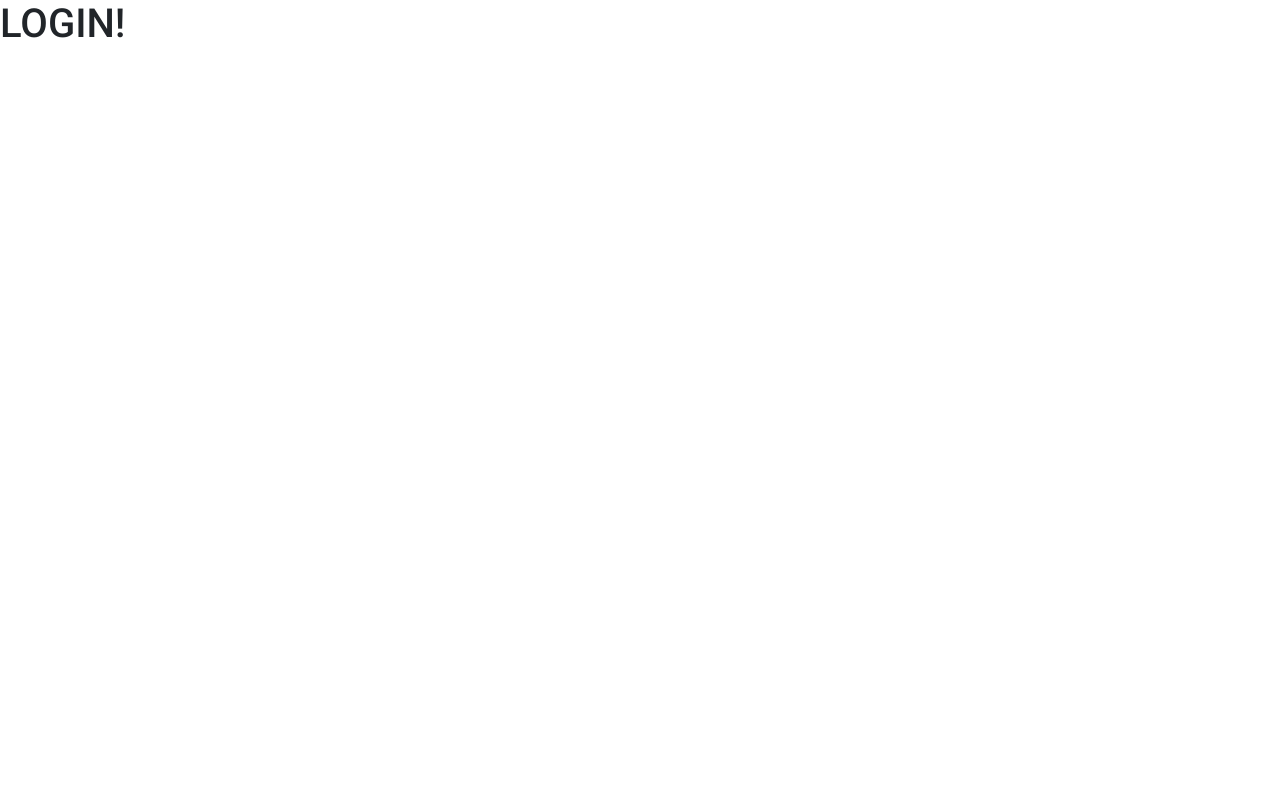
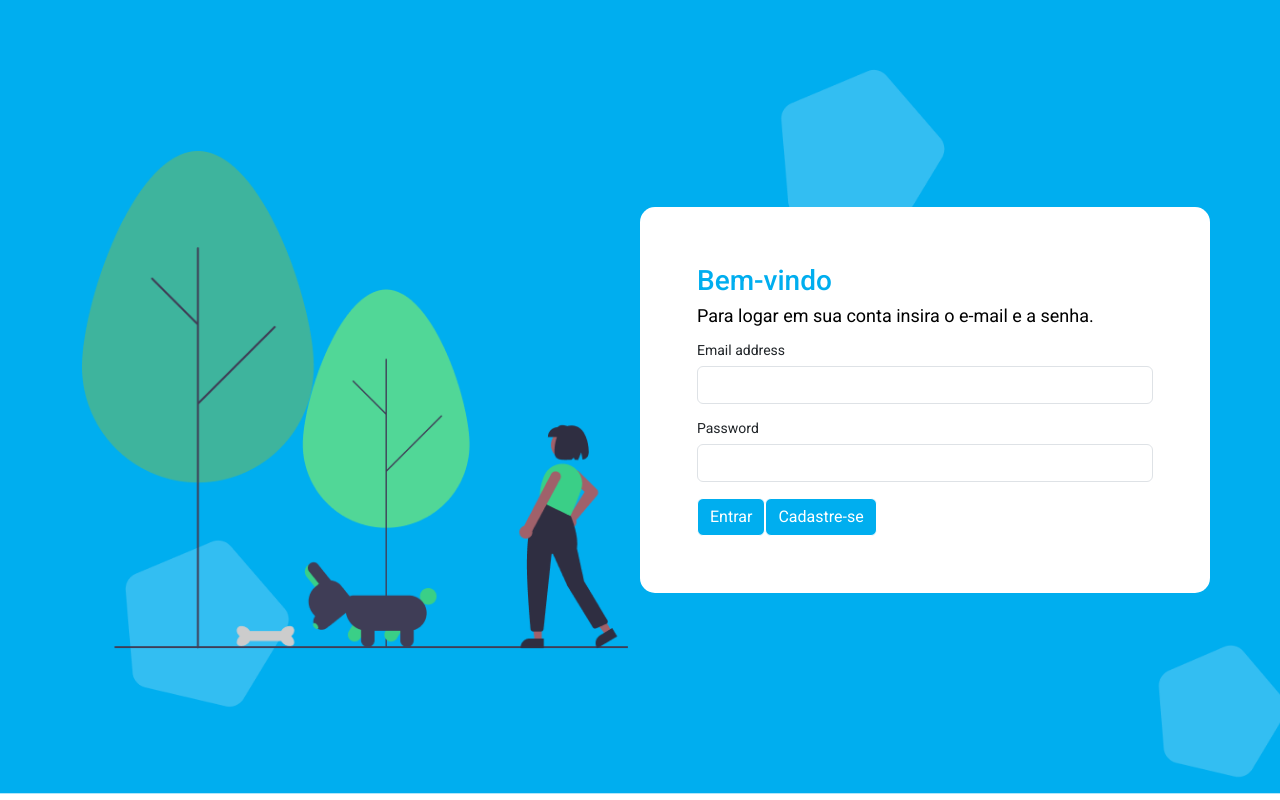
Before and after one commit to duartecgustavo/my-tree, a React (Create React App) app: page / in a window 1280 px wide. Built offline with nearby package versions, Linux system fonts and the light colour scheme.

Commit message:
criada area de login

```diff
--- a/src/components/home/home-content-primary.js
+++ b/src/components/home/home-content-primary.js
@@ -13,12 +13,6 @@ const ContentPrimaryStyle = styled.div`
     background-size: cover;
     background-position: center;
     background-repeat: no-repeat;
-
-    .ContentPrimaryContainer {
-        display: flex;
-        justify-content: space-between;
-        align-items: center;
-    }
 
     .div-row{
         align-items: center;
--- /dev/null
+++ b/src/components/login/login-area.js
@@ -0,0 +1,91 @@
+import { NavLink } from 'react-router-dom';
+import styled from 'styled-components';
+import Background from '../../assets/Background.png';
+import Img_login from '../../assets/imagem_login.png';
+import { Colors } from '../../styles/design.tokens';
+
+const Section = styled.div`
+    padding: 5%;
+    border-radius: 15px;
+    background-color: ${Colors.WHITE};
+
+    h3 {
+        color: ${Colors.BLUE_MAIN};
+    }
+
+    p {
+        font-size:18px;
+    }
+
+    .btn-primary {
+        background-color: ${Colors.BLUE_MAIN};
+        border-color: ${Colors.WHITE};
+    }
+`;
+
+const LoginAreaStyle = styled.div`
+    display: flex;
+    align-items: center;
+
+    height: 100vh;
+
+    background-image: url(${Background});
+    background-size: cover;
+    background-position: center;
+    background-repeat: no-repeat;
+
+    .div-row{
+        align-items: center;
+    }
+
+    div > Section > h1, p {
+        color: ${Colors.WHITE};
+    }
+    div > Section > p {
+        font-weight: lighter;
+        font-size: 28px;
+    }
+
+    @media (max-width: 768px) {
+
+        div > Section > h1, p {
+            color: ${Colors.WHITE};
+            text-align: center;
+        }
+
+    }
+`;
+
+export default function LoginArea() {
+    return (
+        <LoginAreaStyle>
+            <div className="container">
+                <div className="row div-row">
+                    <section className="col-12 col-lg-6">
+                        <img src={Img_login} alt="teste" className="img-fluid" />
+                    </section>
+                    <Section className="col-12 col-lg-6">
+
+                        <h3>Bem-vindo</h3>
+                        <p style={{ color: `${Colors.BLACK_GRAY}` }}>Para logar em sua conta insira o
+                            e-mail e a senha.</p>
+                        <form>
+                            <div class="mb-3">
+                                <label for="exampleInputEmail1" class="form-label">Email address</label>
+                                <input type="email" class="form-control" id="exampleInputEmail1" aria-describedby="emailHelp" />
+                            </div>
+                            <div class="mb-3">
+                                <label for="exampleInputPassword1" class="form-label">Password</label>
+                                <input type="password" class="form-control" id="exampleInputPassword1" />
+                            </div>
+                            <NavLink to="home">
+                                <button type="submit" class="btn btn-primary">Entrar</button>
+                            </NavLink>
+                            <button type="submit" class="btn btn-primary">Cadastre-se</button>
+                        </form>
+                    </Section>
+                </div>
+            </div>
+        </LoginAreaStyle>
+    )
+}
--- a/src/routes/routes.js
+++ b/src/routes/routes.js
@@ -1,7 +1,7 @@
 import { createBrowserRouter } from "react-router-dom";
 import Login from "../screens/login";
 import Cadastro from "../screens/cadastro";
-import Home from "../screens/home/home";
+import Home from "../screens/home";
 import PaginaNaoEncontrada from "../screens/pagina-nao-encontrada";
 
 export const router = createBrowserRouter([
--- /dev/null
+++ b/src/screens/home.js
@@ -0,0 +1,17 @@
+import Footer from '../components/footer/footer';
+import ContentPrimary from '../components/home/home-content-primary';
+import ContentSecondary from '../components/home/home-content-secondary';
+import ContentThird from '../components/home/home-content-third';
+import Navbar from '../components/home/home-navbar';
+
+export default function Home() {
+    return (
+        <>
+            <Navbar />
+            <ContentPrimary />
+            <ContentSecondary />
+            <ContentThird />
+            <Footer />
+        </>
+    )
+}
--- a/src/screens/home/home.js
+++ /dev/null
@@ -1,17 +0,0 @@
-import Navbar from '../../components/home/home-navbar';
-import ContentPrimary from '../../components/home/home-content-primary';
-import ContentSecondary from '../../components/home/home-content-secondary';
-import Footer from '../../components/footer/footer'
-import ContentThird from '../../components/home/home-content-third';
-
-export default function Home() {
-    return (
-        <>
-            <Navbar />
-            <ContentPrimary />
-            <ContentSecondary />
-            <ContentThird />
-            <Footer />
-        </>
-    )
-}
--- a/src/screens/login.js
+++ b/src/screens/login.js
@@ -1,7 +1,9 @@
+import LoginArea from "../components/login/login-area";
+
 export default function Login() {
     return (
         <>
-            <h1>LOGIN!</h1>
+            <LoginArea />
         </>
     )
 }
--- a/src/styles/styles.css
+++ b/src/styles/styles.css
@@ -1,3 +1,3 @@
 * {
-  background-color: #61c8ed;
+  background-color: #ffffff80;
 }
```
Also changed, not shown: src/assets/imagem_login.png (added), src/screens/home/styles.js (added).
